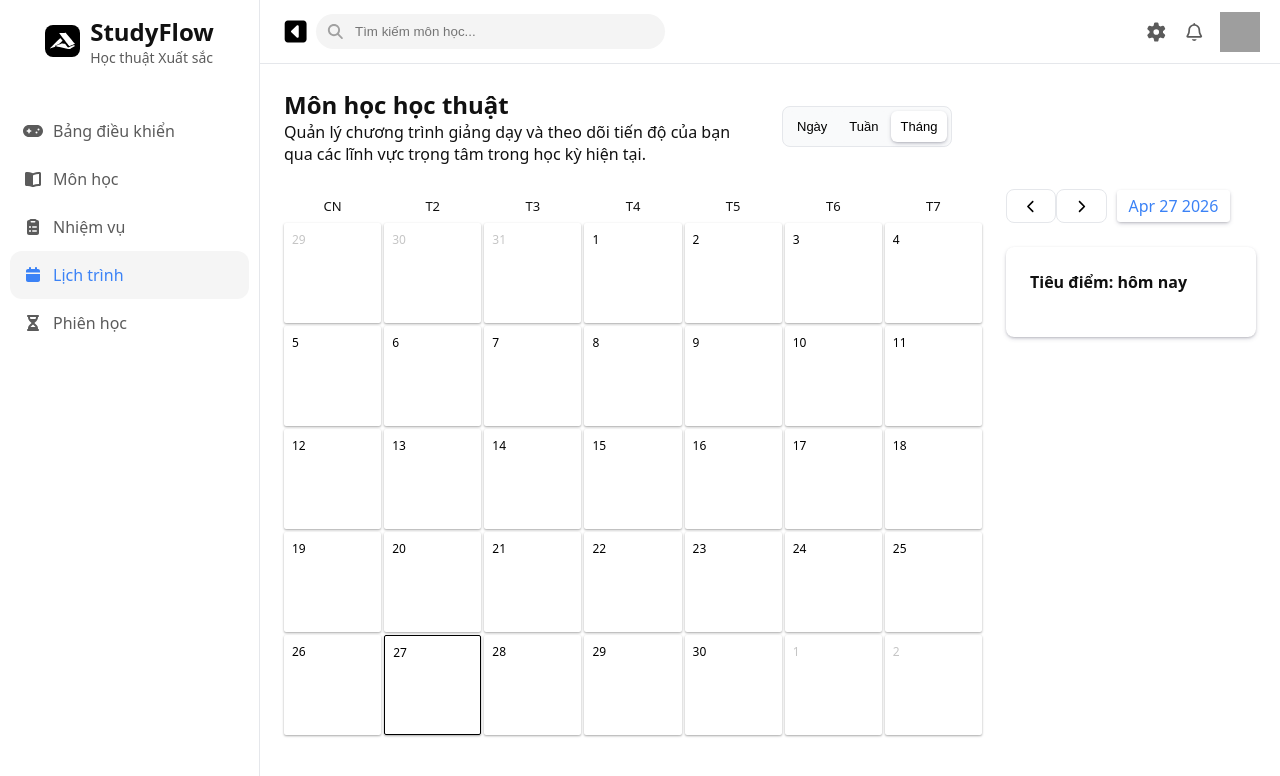
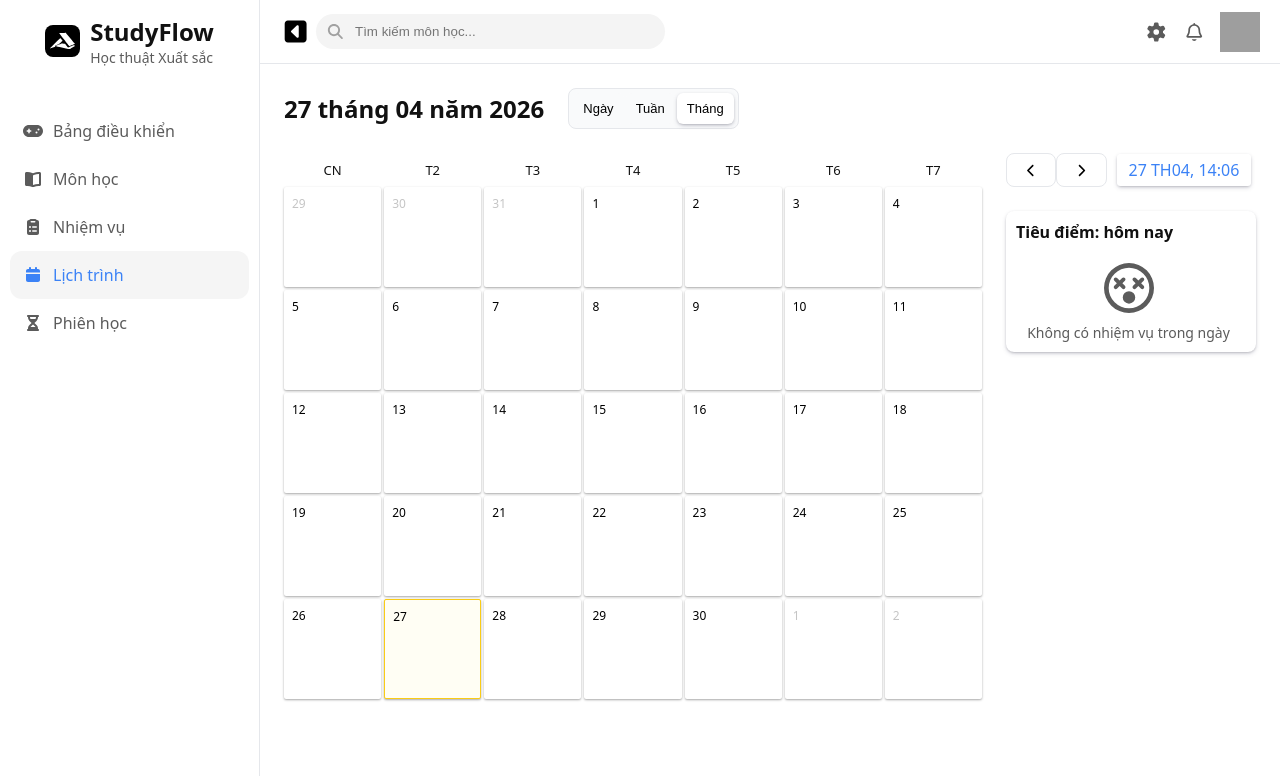
Before and after one commit to DinhQuocDatIT/study-planner, a React (Vite) app in the folder frontend/: page /schedule in a window 1280 px wide. Both pictures are taken after a click on the button "Tháng". Shown: the top 776 px of the page. Built offline with nearby package versions, Linux system fonts and the light colour scheme; grey boxes are pictures that could not be loaded.

Commit message:
add DateFormatter

```diff
--- a/frontend/src/components/Tasks/TaskItem/TaskItem.jsx
+++ b/frontend/src/components/Tasks/TaskItem/TaskItem.jsx
@@ -9,6 +9,7 @@ import dayjs from "dayjs";
 import { TASK_ITEM_VARIANTS } from "../../../constants/taskItemVariants";
 import { useState } from "react";
 import TaskDetail from "../TaskDetail/TaskDetail";
+import DateFormatter from "../../../utils/DateFormatter";
 function TaskItem({ task, variant = TASK_ITEM_VARIANTS.DEFAULT }) {
   const priority = PRIORITIES.find((p) => p.val === task.priority);
   const formattedDeadline = dayjs(task.deadline).format("MMM DD YYYY");
@@ -71,7 +72,7 @@ function TaskItem({ task, variant = TASK_ITEM_VARIANTS.DEFAULT }) {
                   }
                 />
 
-                {formattedDeadline}
+                {DateFormatter.formatDeadline(task.deadline)}
               </span>
             </div>
           </div>
@@ -90,7 +91,9 @@ function TaskItem({ task, variant = TASK_ITEM_VARIANTS.DEFAULT }) {
           <div className={styles.taskContent} onClick={handleShow}>
             <span className={styles.taskName}>{task.taskName}</span>
 
-            <span className={styles.taskDeadline}>{formattedDeadline}</span>
+            <span className={styles.taskDeadline}>
+              {DateFormatter.formatDate(task.deadline)}
+            </span>
           </div>
         </div>
       );
--- a/frontend/src/pages/Schedule/Day/Day.jsx
+++ b/frontend/src/pages/Schedule/Day/Day.jsx
@@ -47,7 +47,7 @@ const tasks = [
     taskName: "Làm bài tập tích phân",
     priority: "high",
     status: "todo",
-    deadline: "2026-05-12T08:00:00",
+    deadline: "2026-05-14T08:00:00",
 
     subject: {
       id: 3,
@@ -77,7 +77,7 @@ const tasks = [
     taskName: "Vẽ sơ đồ ERD",
     priority: "medium",
     status: "todo",
-    deadline: "2026-05-12T10:03:00",
+    deadline: "2026-05-15T10:03:00",
 
     subject: {
       id: 5,
--- a/frontend/src/pages/Schedule/Month/Month.jsx
+++ b/frontend/src/pages/Schedule/Month/Month.jsx
@@ -7,9 +7,12 @@ import { FontAwesomeIcon } from "@fortawesome/react-fontawesome";
 import {
   faChevronLeft,
   faChevronRight,
+  faFolderOpen,
 } from "@fortawesome/free-solid-svg-icons";
 import TaskItem from "../../../components/Tasks/TaskItem/TaskItem";
 import { TASK_ITEM_VARIANTS } from "../../../constants/taskItemVariants";
+import { faFaceDizzy } from "@fortawesome/free-regular-svg-icons";
+import DateFormatter from "../../../utils/DateFormatter";
 const tasks = [
   {
     id: 1,
@@ -46,7 +49,7 @@ const tasks = [
     taskName: "Làm bài tập tích phân",
     priority: "high",
     status: "todo",
-    deadline: "2026-05-12T08:00:00",
+    deadline: "2026-05-13T08:00:00",
 
     subject: {
       id: 3,
@@ -253,18 +256,25 @@ function Month() {
             <FontAwesomeIcon icon={faChevronRight} />
           </Button>
           <div className={styles.currentDate}>
-            {dayObj.format("MMM DD YYYY")}
+            {DateFormatter.formatDate(dayObj)}
           </div>
         </div>
 
         <div className={styles.todayHighligh}>
           <span className={styles.todayHighlighTitle}>Tiêu điểm: hôm nay</span>
           <div className={styles.taskListCard}>
-            {taskListOfDay.map((item) => {
-              return (
-                <TaskItem task={item} variant={TASK_ITEM_VARIANTS.DEFAULT} />
-              );
-            })}
+            {taskListOfDay.length > 0 ? (
+              taskListOfDay.map((item) => {
+                return (
+                  <TaskItem task={item} variant={TASK_ITEM_VARIANTS.DEFAULT} />
+                );
+              })
+            ) : (
+              <div className={styles.notFound}>
+                <FontAwesomeIcon icon={faFaceDizzy} />
+                <span>Không có nhiệm vụ trong ngày</span>
+              </div>
+            )}
           </div>
         </div>
       </div>
--- a/frontend/src/pages/Schedule/Month/Month.module.css
+++ b/frontend/src/pages/Schedule/Month/Month.module.css
@@ -58,7 +58,8 @@
   gap: 5px;
 }
 .calendarBoard .gird .dayCell.dayCellInMonth.dayCellToday {
-  border: 1px solid var(--primary-color);
+  border: 1px solid #facc15;
+  background-color: #fffef4;
 }
 .calendarBoard .gird .dayCell .taskList {
   display: flex;
@@ -90,11 +91,12 @@
 }
 
 .todayHighligh {
+  width: 100%;
   margin-top: var(--spacing-m);
   border-radius: 8px;
   display: flex;
   flex-direction: column;
-  padding: var(--spacing-m);
+  padding: 10px;
   gap: 20px;
   width: 100%;
   box-shadow:
@@ -126,7 +128,22 @@
   border-radius: 20px; /* roundness of the scroll thumb */
   /* creates padding around scroll thumb */
 }
-
+.taskListCard .notFound {
+  display: flex;
+  align-items: center;
+  flex-direction: column;
+  justify-content: center;
+  color: var(--secondary-text-color);
+  gap: 10px;
+}
+.taskListCard .notFound svg {
+  width: 50px;
+  height: 50px;
+}
+.taskListCard .notFound span {
+  font-size: 14px;
+  font-weight: 500;
+}
 @media (max-width: 992px) {
   .wrapper {
     display: flex;
@@ -135,6 +152,9 @@
   }
   .calendarBoard .grid .dayCell {
     min-height: 80px;
+  }
+  .calendarSidebar {
+    width: 100%;
   }
 }
 /* ===== MOBILE ===== */
--- a/frontend/src/pages/Schedule/Schedule.jsx
+++ b/frontend/src/pages/Schedule/Schedule.jsx
@@ -3,6 +3,8 @@ import styles from "./Schedule.module.css";
 import Day from "./Day/Day";
 import Week from "./Week/Week";
 import Month from "./Month/Month";
+import DateFormatter from "../../utils/DateFormatter";
+import dayjs from "dayjs";
 
 const timeUnitOptions = [
   { value: "day", label: "Ngày" },
@@ -22,11 +24,7 @@ function Schedule() {
       <div className={styles.header}>
         <div className={styles.header}>
           <div className={styles.title}>
-            <h2>Môn học học thuật</h2>
-            <p className={styles.subtitle}>
-              Quản lý chương trình giảng dạy và theo dõi tiến độ của bạn qua các
-              lĩnh vực trọng tâm trong học kỳ hiện tại.
-            </p>
+            <h2>{DateFormatter.fullDate(dayjs())}</h2>
           </div>
           <div className={styles.actions}>
             <div>
--- a/frontend/src/pages/Schedule/Schedule.module.css
+++ b/frontend/src/pages/Schedule/Schedule.module.css
@@ -8,17 +8,12 @@
 .header {
   width: 100%;
   display: flex;
-  justify-content: space-between;
+
   gap: var(--spacing-m);
   align-items: center;
-  justify-content: space-between;
+
 }
-.header .title {
-  flex: 1;
-}
-.header .actions {
-  flex: 1;
-}
+
 .header .actions div {
   display: flex;
   width: fit-content;
--- a/frontend/src/pages/StudySessions/StudySessionManager.jsx
+++ b/frontend/src/pages/StudySessions/StudySessionManager.jsx
@@ -13,6 +13,7 @@ import styles from "./StudySessionManager.module.css";
 import Button from "../../components/ui/Button/Button";
 import FilterDropdown from "../../components/ui/FilterDropdown/FilterDropdown";
 import { SESSION_STATUS } from "../../constants/sessions";
+import DateFormatter from "../../utils/DateFormatter";
 const stats = [
   {
     title: "Tổng hợp thời gian tập trung",
@@ -228,7 +229,9 @@ function StudySessionManager() {
                   ></div>
                   {item.subject.name}
                 </span>
-                <span className={styles.startTime}>{item.startTime}</span>
+                <span className={styles.startTime}>
+                  {DateFormatter.formatDate(item.startTime)}
+                </span>
                 <span className={styles.duration}>{item.duration / 60}</span>
                 <span
                   className={styles.status}
--- /dev/null
+++ b/frontend/src/utils/DateFormatter.jsx
@@ -0,0 +1,30 @@
+import dayjs from "dayjs";
+
+dayjs.locale("vi");
+class DateFormatter {
+  static formatDate = (date) => {
+    return dayjs(date).format("DD [TH]MM, HH:mm");
+  };
+  static fullDate(date) {
+    return dayjs(date).format("DD [tháng] MM [năm] YYYY");
+  }
+  static formatDeadline = (date) => {
+    const target = dayjs(date);
+    const now = dayjs();
+
+    if (target.isSame(now, "day")) {
+      return `Hôm nay, ${target.format("HH:mm")}`;
+    }
+
+    if (target.isSame(now.add(1, "day"), "day")) {
+      return `Ngày mai, ${target.format("HH:mm")}`;
+    }
+
+    if (target.isSame(now.subtract(1, "day"), "day")) {
+      return `Hôm qua, ${target.format("HH:mm")}`;
+    }
+
+    return target.format("DD [Th]MM, HH:mm");
+  };
+}
+export default DateFormatter;
```
